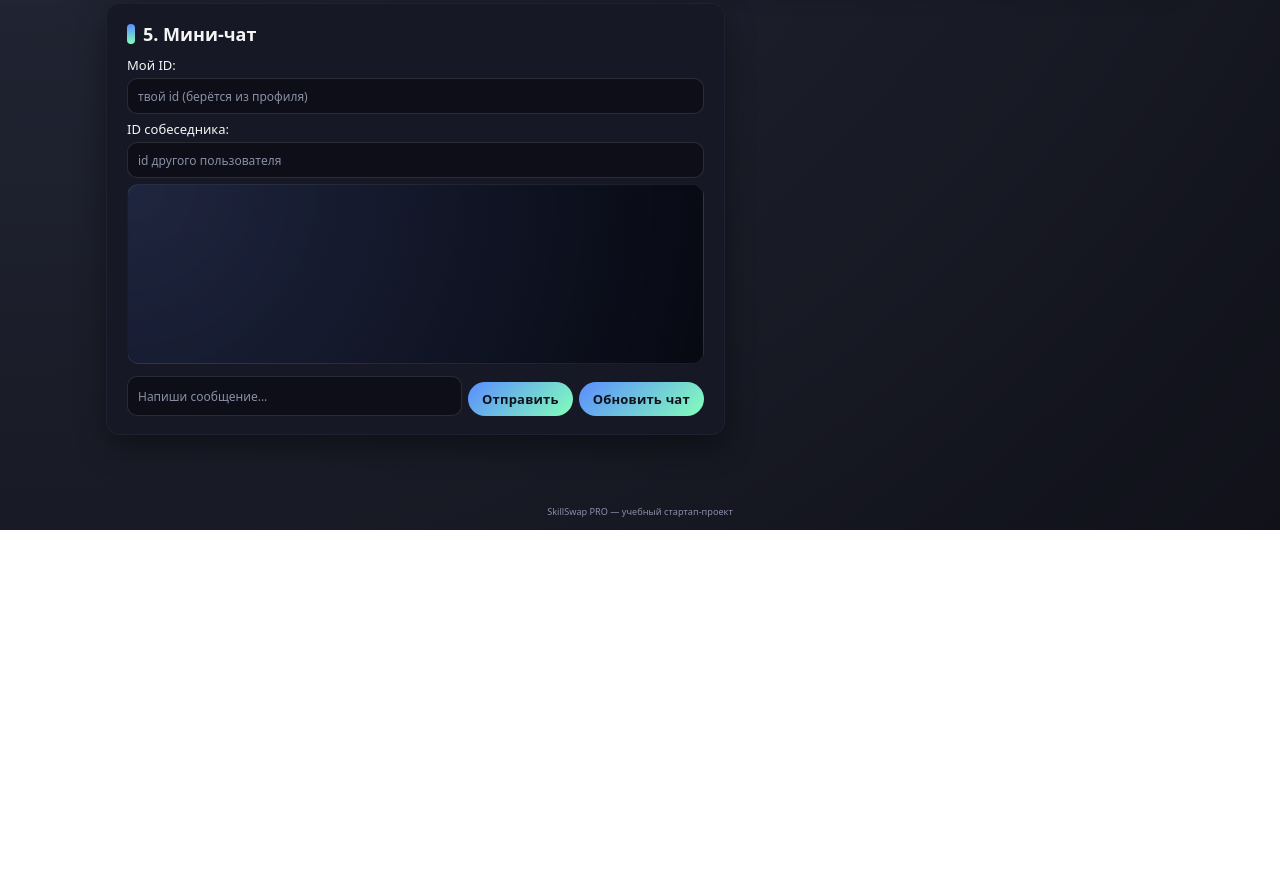
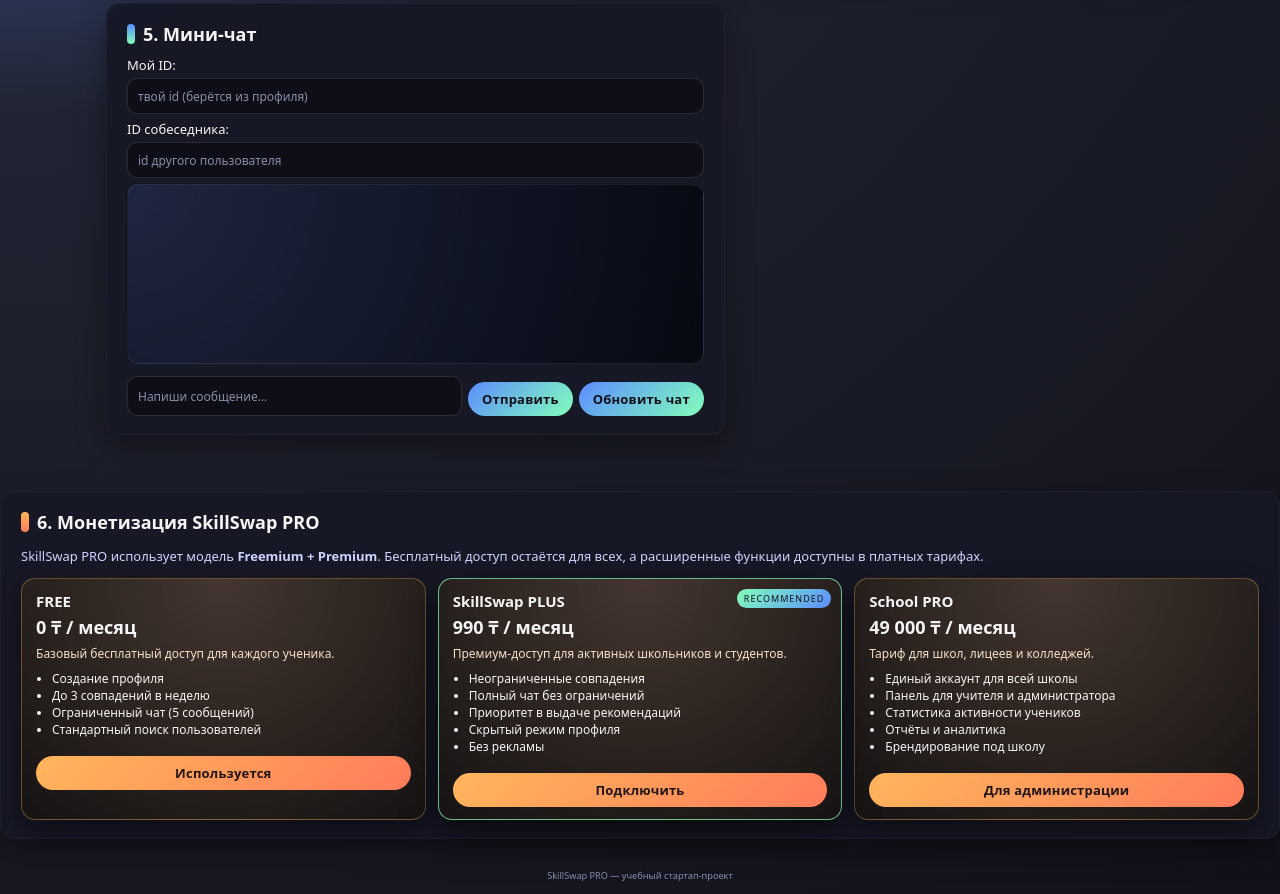
Before and after one commit to Demid2612/skilswap-pro, a website: page index.html in a window 1280 px wide. Shown: the part 699-1593 px from the top of the page. Before the commit the page ends 1229 px from the top, so only its background shows below. Drawn offline with Linux system fonts and the light colour scheme; no server answers.

Commit message:
Добавить секцию монетизации и тарифов
Добавлена секция с тарифами и описанием услуг SkillSwap PRO.

```diff
--- a/index.html
+++ b/index.html
@@ -73,6 +73,60 @@
       </div>
     </section>
   </main>
+  <!-- СЕКЦИЯ МОНЕТИЗАЦИИ / ТАРИФЫ -->
+    <section class="block pricing-section">
+      <h2>6. Монетизация SkillSwap PRO</h2>
+      <p style="font-size:13px; color:#cfd3ff;">
+        SkillSwap PRO использует модель <strong>Freemium + Premium</strong>.
+        Бесплатный доступ остаётся для всех, а расширенные функции доступны в платных тарифах.
+      </p>
+
+      <div class="pricing-grid">
+        <!-- FREE -->
+        <div class="pricing-card">
+          <div class="pricing-title">FREE</div>
+          <div class="pricing-price">0 ₸ / месяц</div>
+          <div class="pricing-desc">Базовый бесплатный доступ для каждого ученика.</div>
+          <ul class="pricing-list">
+            <li>Создание профиля</li>
+            <li>До 3 совпадений в неделю</li>
+            <li>Ограниченный чат (5 сообщений)</li>
+            <li>Стандартный поиск пользователей</li>
+          </ul>
+          <button class="pricing-btn" type="button">Используется</button>
+        </div>
+
+        <!-- PLUS -->
+        <div class="pricing-card popular">
+          <div class="pricing-title">SkillSwap PLUS</div>
+          <div class="pricing-price">990 ₸ / месяц</div>
+          <div class="pricing-desc">Премиум-доступ для активных школьников и студентов.</div>
+          <ul class="pricing-list">
+            <li>Неограниченные совпадения</li>
+            <li>Полный чат без ограничений</li>
+            <li>Приоритет в выдаче рекомендаций</li>
+            <li>Скрытый режим профиля</li>
+            <li>Без рекламы</li>
+          </ul>
+          <button class="pricing-btn" type="button">Подключить</button>
+        </div>
+
+        <!-- SCHOOL PRO -->
+        <div class="pricing-card">
+          <div class="pricing-title">School PRO</div>
+          <div class="pricing-price">49 000 ₸ / месяц</div>
+          <div class="pricing-desc">Тариф для школ, лицеев и колледжей.</div>
+          <ul class="pricing-list">
+            <li>Единый аккаунт для всей школы</li>
+            <li>Панель для учителя и администратора</li>
+            <li>Статистика активности учеников</li>
+            <li>Отчёты и аналитика</li>
+            <li>Брендирование под школу</li>
+          </ul>
+          <button class="pricing-btn" type="button">Для администрации</button>
+        </div>
+      </div>
+    </section>
 
   <footer>
     <small>SkillSwap PRO — учебный стартап-проект</small>
```
